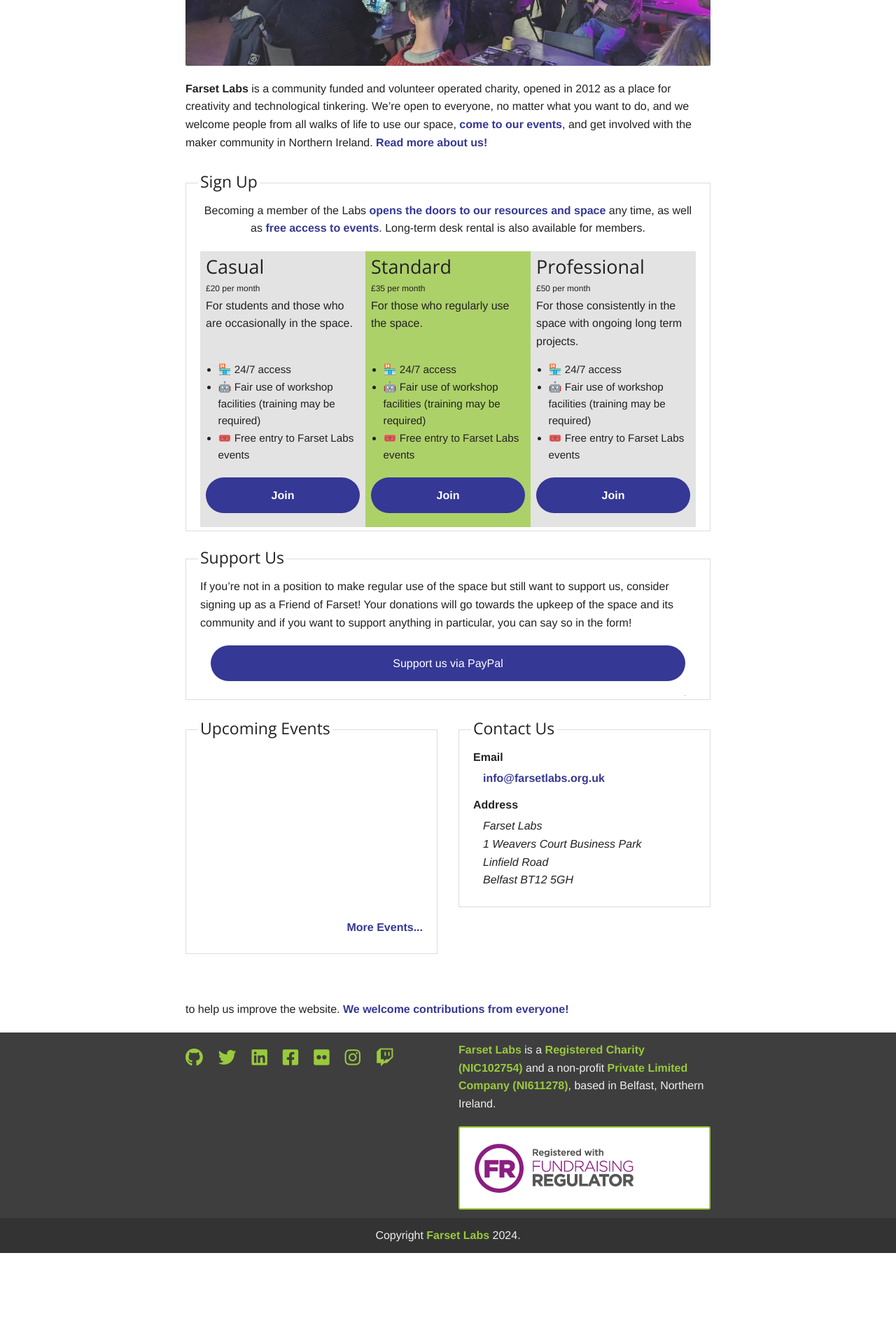
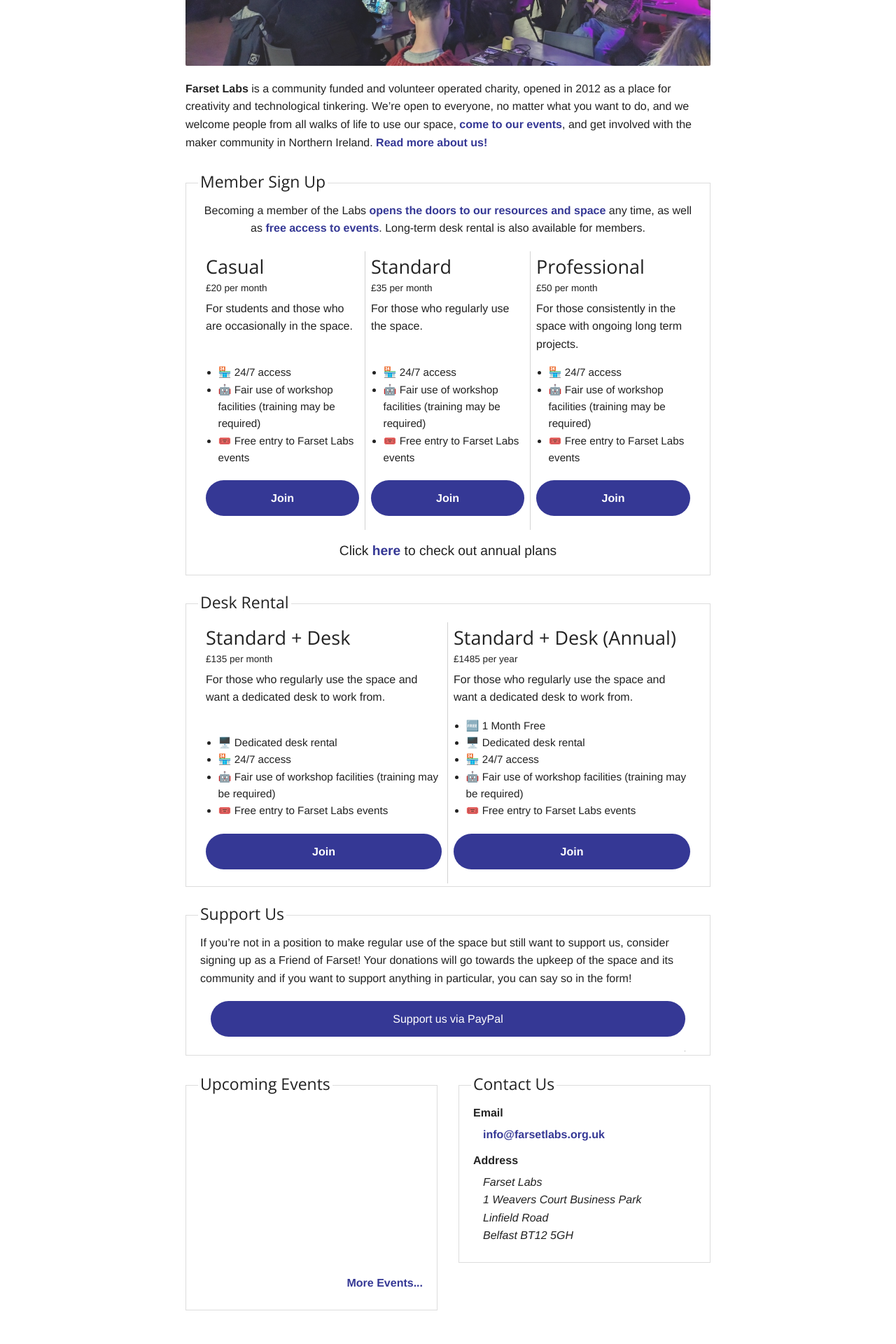
Before and after one commit to FarsetLabs/farsetlabs.github.io, a Jekyll site: the page built from index.html, in a window 1280 px wide. Shown: the part 382-2302 px from the top of the page at 70% size. Built offline with Jekyll 4.4.1, drawn with Linux system fonts in a browser that asks for light colours; nearby versions of some CDN libraries; the list of posts is cut into pages by our own code; before the commit the page ends 2172 px from its top, so only the background shows below that; grey boxes are pictures that could not be loaded.

Commit message:
Add monthly plans to the homepage

```diff
--- a/_config.yml
+++ b/_config.yml
@@ -27,31 +27,51 @@
   monthly:
     - name: Casual
       description: For students and those who are occasionally in the space.
+      price: 20
       benefits:
         - 🏪 24/7 access
         - 🤖 Fair use of workshop facilities (training may be required)
         - 🎟️ Free entry to Farset Labs events
       url: "https://farsetlabs.spaces.nexudus.com/signup?tariff_guid=2bbe61f6-f61c-43ae-955b-447d3f5694a4"
-      price: 20
     - name: Standard
       description: For those who regularly use the space.
+      price: 35
       benefits:
         - 🏪 24/7 access
         - 🤖 Fair use of workshop facilities (training may be required)
         - 🎟️ Free entry to Farset Labs events
       url: "https://farsetlabs.spaces.nexudus.com/signup?tariff_guid=19b169ca-f352-46fb-9b6c-d7c0c5b00385"
-      price: 35
     - name: Professional
       description: For those consistently in the space with ongoing long term projects.
+      price: 50
       benefits:
         - 🏪 24/7 access
         - 🤖 Fair use of workshop facilities (training may be required)
         - 🎟️ Free entry to Farset Labs events
       url: "https://farsetlabs.spaces.nexudus.com/signup?tariff_guid=ec3a5718-ab0d-4814-b276-9a637b0e9468"
-      price: 50
-    # casual: "https://farsetlabs.spaces.nexudus.com/signup?tariff_guid=2bbe61f6-f61c-43ae-955b-447d3f5694a4"
-    # standard: "https://farsetlabs.spaces.nexudus.com/signup?tariff_guid=19b169ca-f352-46fb-9b6c-d7c0c5b00385"
-    # professional: "https://farsetlabs.spaces.nexudus.com/signup?tariff_guid=ec3a5718-ab0d-4814-b276-9a637b0e9468"
+desk_rental_tiers:
+  - name: Standard + Desk
+    description: For those who regularly use the space and want a dedicated desk to work from.
+    price: 135
+    period: monthly
+    benefits:
+      - 🖥️ Dedicated desk rental
+      - 🏪 24/7 access
+      - 🤖 Fair use of workshop facilities (training may be required)
+      - 🎟️ Free entry to Farset Labs events
+    url: "https://farsetlabs.spaces.nexudus.com/signup?tariff_guid=02662296-c46f-49fd-b3ed-0dd0e0f01c92"
+  - name: Standard + Desk (Annual)
+    description: For those who regularly use the space and want a dedicated desk to work from.
+    price: 1,485
+    period: annual
+    benefits:
+      - 🆓 1 Month Free
+      - 🖥️ Dedicated desk rental
+      - 🏪 24/7 access
+      - 🤖 Fair use of workshop facilities (training may be required)
+      - 🎟️ Free entry to Farset Labs events
+    url: "https://farsetlabs.spaces.nexudus.com/signup?tariff_guid=bd6e3095-6286-4ae9-b9d4-2e28a21bd8d9"
+
 officers:
   - name: Colin Mitchell, Secretary
     pronouns: "he/him"
--- a/assets/css/main.css
+++ b/assets/css/main.css
@@ -224,7 +224,17 @@
 }
 
 .membership-carousel {
+  display: flex;
   flex-direction: column;
+}
+
+.membership-carousel .membership-tier {
+  display: flex;
+  flex: 1;
+  flex-basis: 30%;
+  flex-direction: column;
+  padding-left: 0.5rem;
+  padding-right: 0.5rem;
 }
 
 @media screen and (min-width: 640px) {
@@ -232,15 +242,11 @@
     flex-direction: row;
   }
 
-  .membership-carousel > .membership-tier:nth-child(0) {
-    border: 1px solid #353895;
+  .membership-carousel > .membership-tier {
+    border-right: 1px solid lightgrey;
   }
 
-  .membership-carousel > .membership-tier:nth-of-type(even) {
-    background-color: #add169;
-  }
-
-  .membership-carousel > .membership-tier:nth-of-type(odd) {
-    background-color: #e3e3e3;
+  .membership-carousel > .membership-tier:last-child {
+    border-right: none;
   }
 }
--- a/index.html
+++ b/index.html
@@ -21,7 +21,7 @@
   <div class="small-12 columns">
     <fieldset class="block">
       <legend>
-        <h4>Sign Up</h4>
+        <h4>Member Sign Up</h4>
       </legend>
       <div>
         <p class="text-center">Becoming a member of the Labs
@@ -31,14 +31,14 @@
           Long-term desk rental is also available for members.
         </p>
       </div>
-      <div class="membership-carousel" style="display: flex;">
+      <div class="membership-carousel">
         {% for tier in site.membership_tiers.monthly %}
-          <div class="membership-tier" style="flex: 1; display: flex; flex-direction: column; padding-left: 0.5rem; padding-right: 0.5rem;">
-            <div style="margin-bottom: 0.5rem;">
+          <div class="membership-tier">
+            <div style="margin-bottom: 0.75rem;">
               <h3 style="margin-bottom: 0;">
                 {{ tier.name }}
               </h3>
-              <sub>
+              <sub style="font-size: 85%;">
                 £{{ tier.price }} per month
               </sub>
             </div>
@@ -55,7 +55,47 @@
               </ul>
             </div>
             <div>
-              <a href="" class="button expand round">
+              <a href="{{ tier.url }}" class="button expand round">
+                <span style="font-weight: 700;">Join</span><br />
+              </a>
+            </div>
+          </div>
+        {% endfor %}
+      </div>
+      <div style="font-size: 1.2em; padding: 20px; text-align: center;">
+        Click <a href="https://farsetlabs.spaces.nexudus.com">here</a> to check out annual plans
+      </div>
+    </fieldset>
+
+    <fieldset class="block">
+      <legend>
+        <h4>Desk Rental</h4>
+      </legend>
+      <div class="membership-carousel">
+        {% for tier in site.desk_rental_tiers %}
+          <div class="membership-tier">
+            <div style="margin-bottom: 0.75rem;">
+              <h3 style="margin-bottom: 0;">
+                {{ tier.name }}
+              </h3>
+              <sub style="font-size: 85%;">
+                £{{ tier.price }} per {% if tier.period == "monthly" %} month {% else %} year {% endif %}
+              </sub>
+            </div>
+            <div style="flex: 1;">
+              <p style="margin-bottom: 1rem;">
+                {{ tier.description }}
+              </p>
+            </div>
+            <div>
+              <ul>
+                {% for benefit in tier.benefits %}
+                  <li style="font-size: 0.95rem;">{{ benefit }}</li>
+                {% endfor %}
+              </ul>
+            </div>
+            <div>
+              <a href="{{ tier.url }}" class="button expand round">
                 <span style="font-weight: 700;">Join</span><br />
               </a>
             </div>
@@ -63,6 +103,7 @@
         {% endfor %}
       </div>
     </fieldset>
+
     <fieldset class="block">
       <legend>
         <h4>Support Us</h4>
@@ -78,9 +119,6 @@
             <img alt="" border="0" src="https://www.paypalobjects.com/en_GB/i/scr/pixel.gif" width="1" height="1" style="float: right;">
           </form>
         </div>
-        <!-- <div class="small-12 medium-6 columns">
-          <a class="button round expand" type="button" href="https://www.patreon.com/bePatron?u=11068558">Support us via Patreon</a>
-        </div> -->
       </div>
     </fieldset>
   </div>
```
